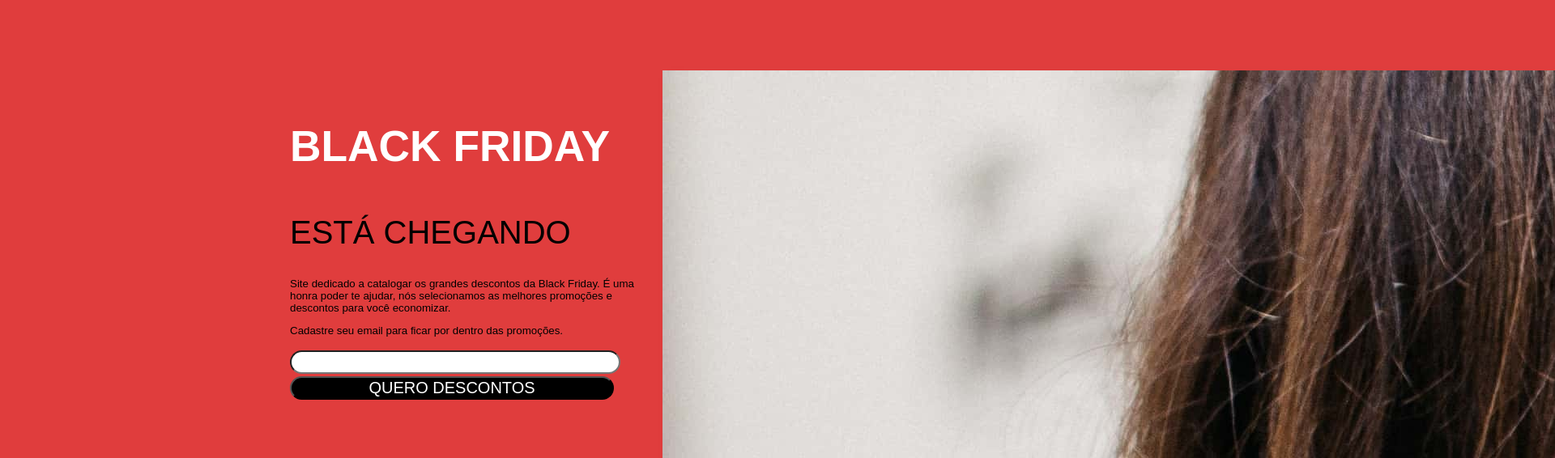
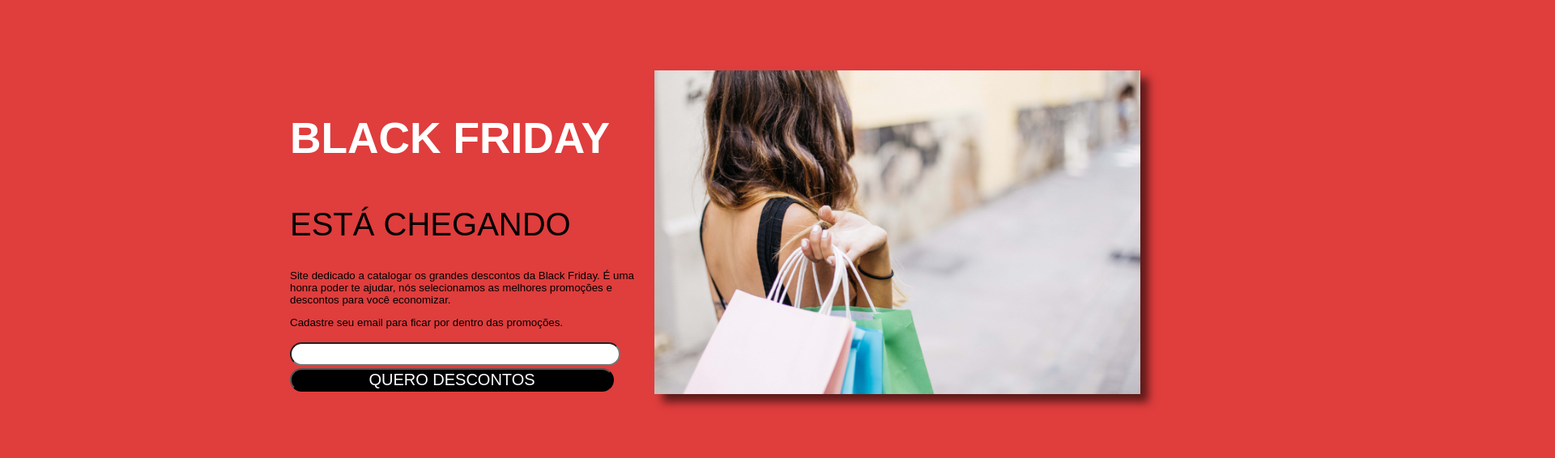
Before and after one commit to LuciMacedo/blackFriday, a plain HTML site: page index.html in a window 1280 px wide. Shown: the part 50-616 px from the top of the page at 81% size, 1920 px wide, since content can reach past the window. Drawn offline with Linux system fonts and the light colour scheme.

Commit message:
update style

```diff
--- a/style.css
+++ b/style.css
@@ -23,7 +23,6 @@ section {
     float: left;
     width: 450px;
     text-align: left;
-    padding: 10px;
 }
 p {
     font-size: 10pt;
@@ -46,4 +45,5 @@ p {
 }
 #photo {
     box-shadow: 10px 10px 10px rgba(0, 0, 0, 0.582);
+    width: 600px;
 }
```
